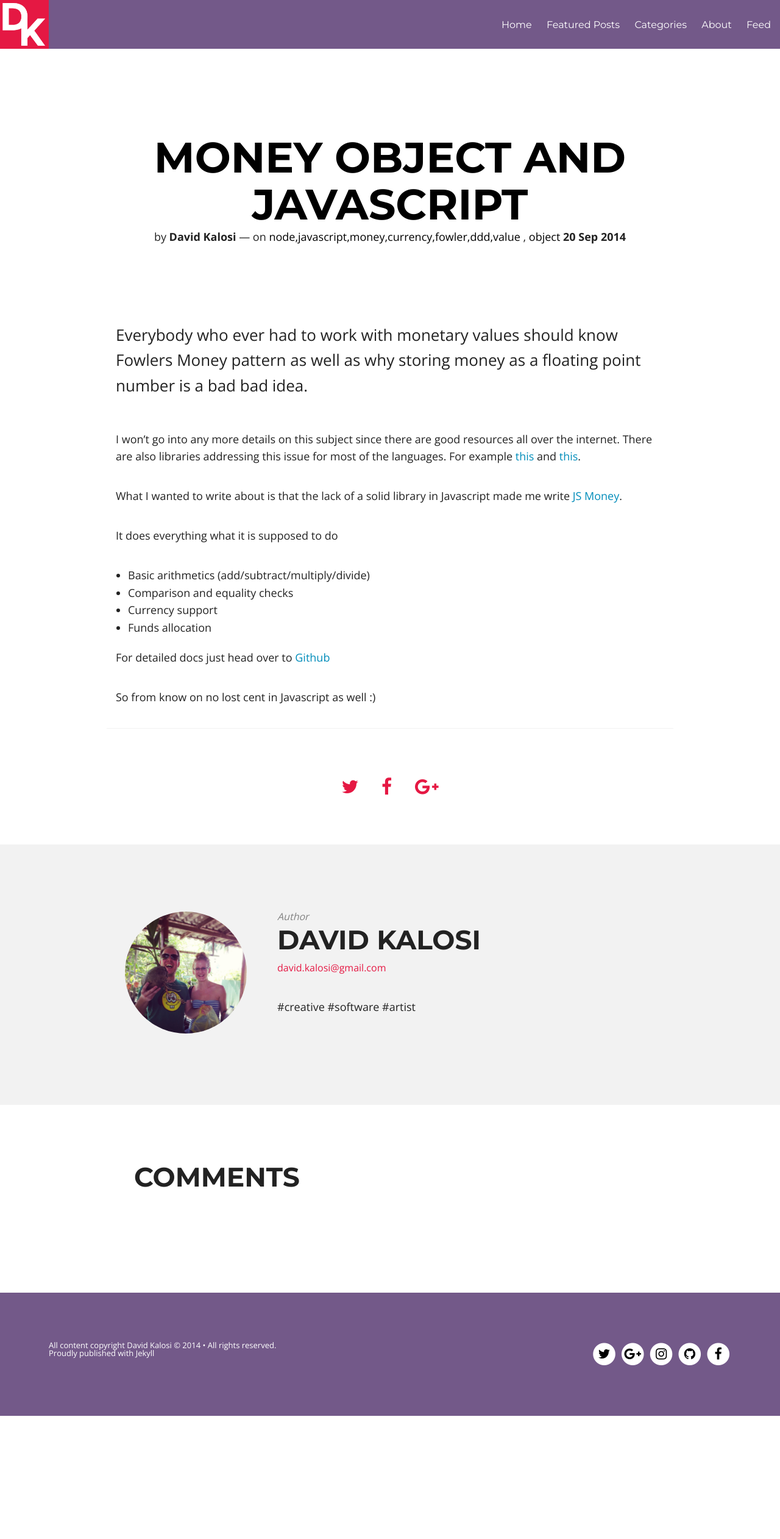
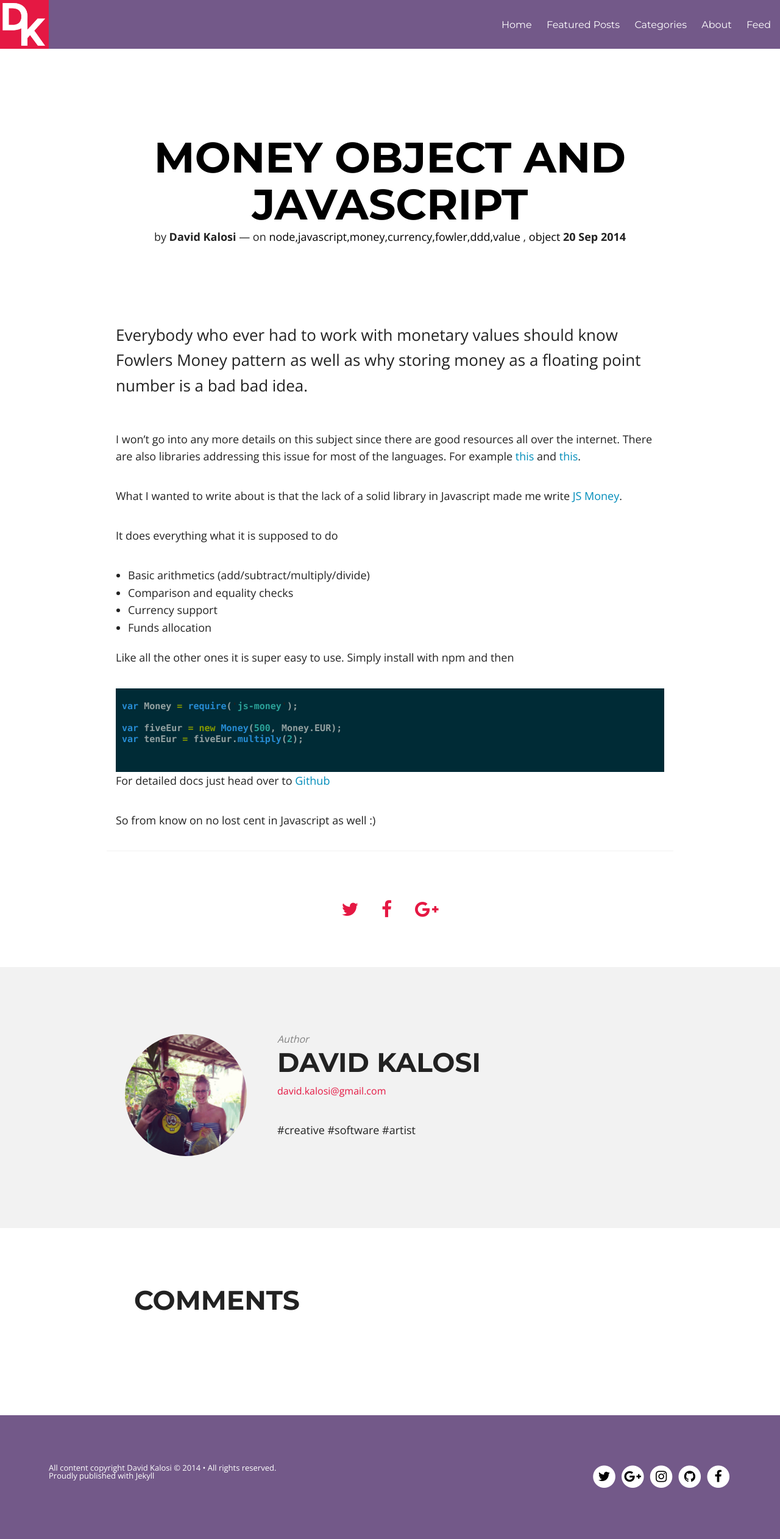
Before and after one commit to davidkalosi/davidkalosi.github.io, a Jekyll site: the page built from _posts/2014-09-20-javascript-money.md, in a window 1280 px wide. Shown: the whole page at 61% size. Built offline with Jekyll 4.4.1, drawn with Linux system fonts in a browser that asks for light colours; nearby versions of some CDN libraries; comment, search, counter and statistics services are not loaded; before the commit the page ends 2322 px from its top, so only the background shows below that.

Commit message:
Update 2014-09-20-javascript-money.md

```diff
--- a/_posts/2014-09-20-javascript-money.md
+++ b/_posts/2014-09-20-javascript-money.md
@@ -24,6 +24,16 @@ It does everything what it is supposed to do
 - Currency support
 - Funds allocation
 
+Like all the other ones it is super easy to use. Simply install with npm and then
+
+{% highlight javascript %}
+var Money = require('js-money');
+
+var fiveEur = new Money(500, Money.EUR);
+var tenEur = fiveEur.multiply(2);
+
+{% endhighlight %}
+
 For detailed docs just head over to [Github](https://github.com/davidkalosi/js-money)
 
 So from know on no lost cent in Javascript as well :)
```
